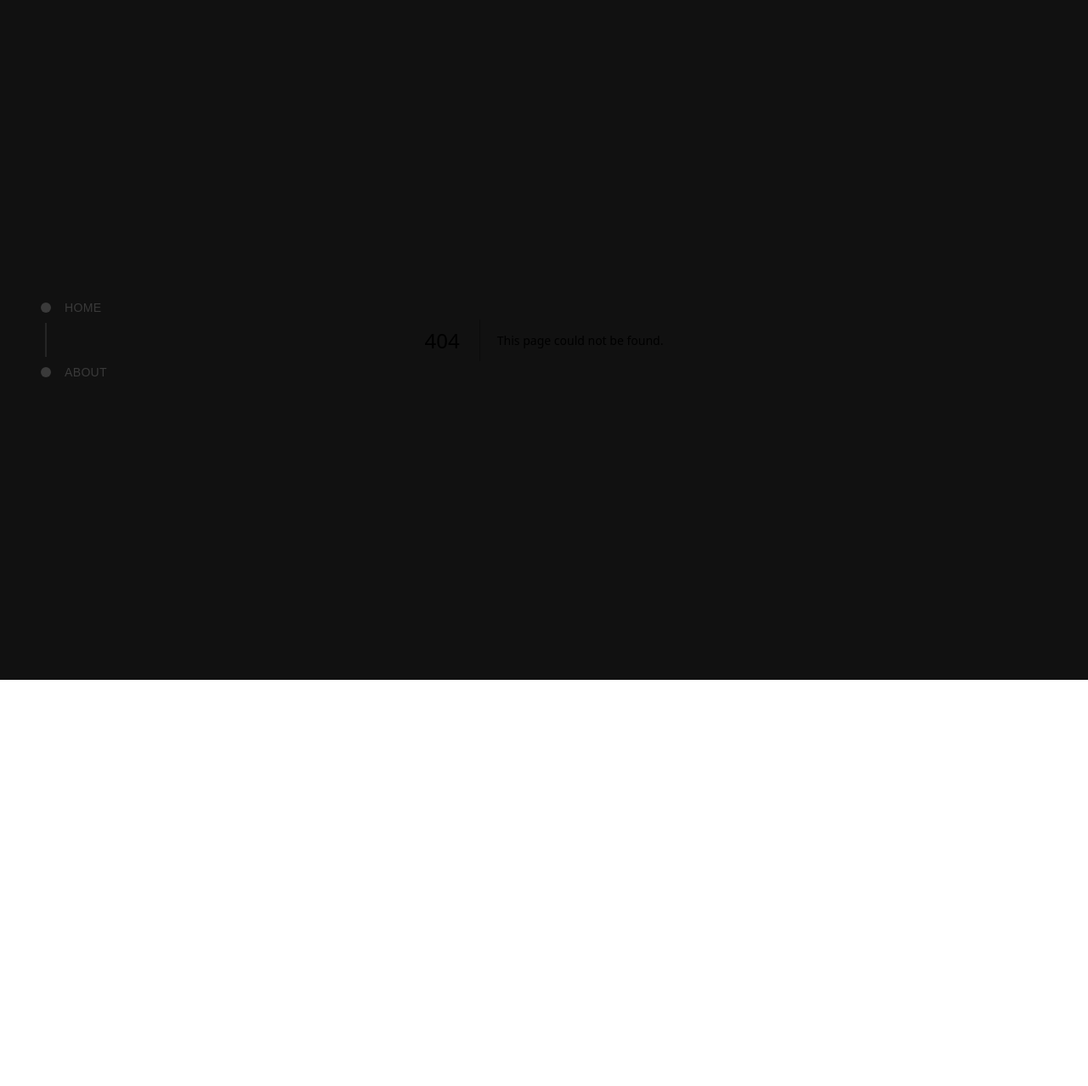
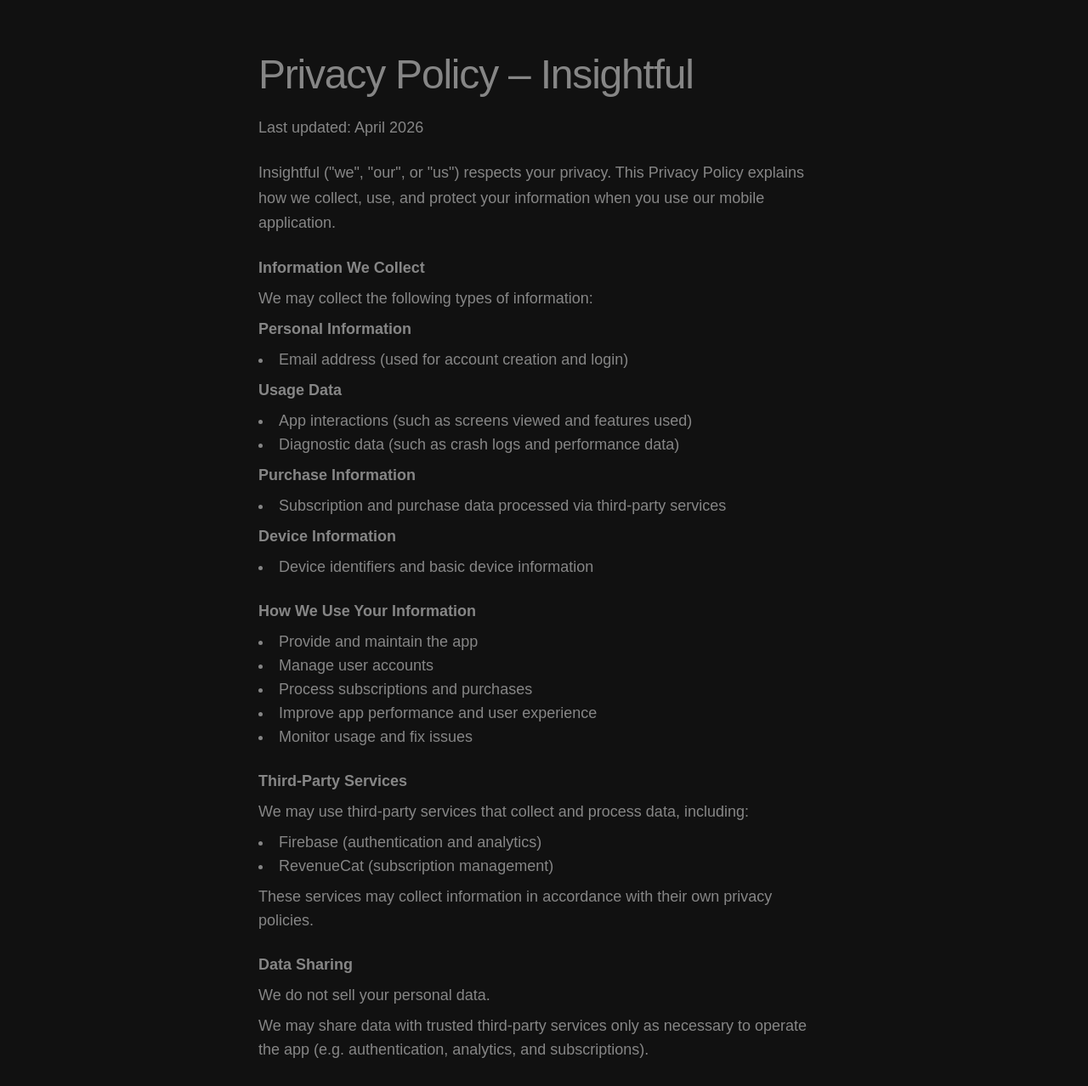
Before and after one commit to tolustevens/personal-site, a Next.js app: page /insightful/privacy-policy in a window 1280 px wide. Before the commit this address had no page. Shown: the top 1278 px of the page at 85% size. Before the commit the page ends 800 px from the top, so only its background shows below. Built offline with nearby package versions, Linux system fonts and the light colour scheme.

Commit message:
add insightful privacy policy and account deletion declaration

```diff
--- /dev/null
+++ b/src/app/insightful/account-deletion/page.tsx
@@ -0,0 +1,87 @@
+export default function AccountDeletion() {
+  return (
+    <div
+      className="max-w-md md:max-w-md lg:max-w-2xl mx-auto min-h-screen flex flex-col justify-center space-y-3 sm:space-y-4 md:space-y-6 mb-16 md:my-16"
+    >
+      <h2 className="text-3xl sm:text-4xl md:text-5xl tracking-tight">
+        Account Deletion – Insightful
+      </h2>
+
+      <div className="space-y-4 sm:space-y-6 text-base sm:text-lg text-[rgb(134,134,134)]">
+        <p className="leading-relaxed">
+          Last updated: April 2026
+        </p>
+
+        <p className="leading-relaxed">
+          If you would like to request deletion of your Insightful account and associated data, please follow the steps below.
+        </p>
+
+        <div className="space-y-2">
+          <h3 className="font-bold">How to Request Account Deletion</h3>
+
+          <p>
+            To request deletion of your account, please email:
+          </p>
+
+          <p className="text-[rgb(200,200,200)]">t.kenny.stevens@gmail.com</p>
+
+          <p>
+            Include the following information in your request:
+          </p>
+
+          <ul className="list-disc list-inside">
+            <li>The email address associated with your account</li>
+          </ul>
+
+          <p>
+            We may contact you to verify your identity before processing the request.
+          </p>
+        </div>
+
+        <div className="space-y-2">
+          <h3 className="font-bold">What Happens When You Request Deletion</h3>
+
+          <p>
+            When your request is processed, we will:
+          </p>
+
+          <ul className="list-disc list-inside">
+            <li>Delete your account</li>
+            <li>Remove associated personal data, including your email and app usage data</li>
+          </ul>
+        </div>
+
+        <div className="space-y-2">
+          <h3 className="font-bold">Data That May Be Retained</h3>
+
+          <p>
+            Some data may be retained where necessary for legal, financial, or security purposes, including:
+          </p>
+
+          <ul className="list-disc list-inside">
+            <li>Transaction and purchase records (for billing and compliance)</li>
+            <li>Records required to prevent fraud or enforce agreements</li>
+          </ul>
+        </div>
+
+        <div className="space-y-2">
+          <h3 className="font-bold">Processing Time</h3>
+
+          <p>
+            We aim to process all deletion requests within 7 days.
+          </p>
+        </div>
+
+        <div className="space-y-2">
+          <h3 className="font-bold">Contact</h3>
+
+          <p>
+            If you have any questions about account deletion, please contact:
+          </p>
+
+          <p className="text-[rgb(200,200,200)]">t.kenny.stevens@gmail.com</p>
+        </div>
+      </div>
+    </div>
+  )
+}
--- /dev/null
+++ b/src/app/insightful/page.tsx
@@ -0,0 +1,5 @@
+import { redirect } from 'next/navigation'
+
+export default function Insightful() {
+  redirect('/')
+}
--- /dev/null
+++ b/src/app/insightful/privacy-policy/page.tsx
@@ -0,0 +1,127 @@
+export default function PrivacyPolicy() {
+  return (
+    <div
+      className="max-w-md md:max-w-md lg:max-w-2xl mx-auto min-h-screen flex flex-col justify-center space-y-3 sm:space-y-4 md:space-y-6 mb-16 md:my-16"
+    >
+      <h2 className="text-3xl sm:text-4xl md:text-5xl tracking-tight">
+        Privacy Policy – Insightful
+      </h2>
+
+      <div className="space-y-4 sm:space-y-6 text-base sm:text-lg text-[rgb(134,134,134)]">
+        <p className="leading-relaxed">
+          Last updated: April 2026
+        </p>
+
+        <p className="leading-relaxed">
+          Insightful ("we", "our", or "us") respects your privacy. This Privacy Policy explains how we collect, use, and protect your information when you use our mobile application.
+        </p>
+
+        <div className="space-y-2">
+          <h3 className="font-bold">Information We Collect</h3>
+
+          <p>We may collect the following types of information:</p>
+
+          <p className="font-semibold">Personal Information</p>
+          <ul className="list-disc list-inside">
+            <li>Email address (used for account creation and login)</li>
+          </ul>
+
+          <p className="font-bold">Usage Data</p>
+          <ul className="list-disc list-inside">
+            <li>App interactions (such as screens viewed and features used)</li>
+            <li>Diagnostic data (such as crash logs and performance data)</li>
+          </ul>
+
+          <p className="font-bold">Purchase Information</p>
+          <ul className="list-disc list-inside">
+            <li>Subscription and purchase data processed via third-party services</li>
+          </ul>
+
+          <p className="font-bold">Device Information</p>
+          <ul className="list-disc list-inside">
+            <li>Device identifiers and basic device information</li>
+          </ul>
+        </div>
+
+        <div className="space-y-2">
+          <h3 className="font-bold">How We Use Your Information</h3>
+          <ul className="list-disc list-inside">
+            <li>Provide and maintain the app</li>
+            <li>Manage user accounts</li>
+            <li>Process subscriptions and purchases</li>
+            <li>Improve app performance and user experience</li>
+            <li>Monitor usage and fix issues</li>
+          </ul>
+        </div>
+
+        <div className="space-y-2">
+          <h3 className="font-bold">Third-Party Services</h3>
+          <p>
+            We may use third-party services that collect and process data, including:
+          </p>
+          <ul className="list-disc list-inside">
+            <li>Firebase (authentication and analytics)</li>
+            <li>RevenueCat (subscription management)</li>
+          </ul>
+          <p>
+            These services may collect information in accordance with their own privacy policies.
+          </p>
+        </div>
+
+        <div className="space-y-2">
+          <h3 className="font-bold">Data Sharing</h3>
+          <p>
+            We do not sell your personal data.
+          </p>
+          <p>
+            We may share data with trusted third-party services only as necessary to operate the app (e.g. authentication, analytics, and subscriptions).
+          </p>
+        </div>
+
+        <div className="space-y-2">
+          <h3 className="font-bold">Data Security</h3>
+          <p>
+            We take reasonable measures to protect your data. All data transmitted from the app is encrypted in transit using standard security protocols.
+          </p>
+        </div>
+
+        <div className="space-y-2">
+          <h3 className="font-bold">Data Retention</h3>
+          <p>
+            We retain your data only as long as necessary to provide the app’s functionality and comply with legal obligations.
+          </p>
+        </div>
+
+        <div className="space-y-2">
+          <h3 className="font-bold">Your Rights</h3>
+          <p>
+            You may request deletion of your account and associated data at any time by contacting us at:
+          </p>
+          <p className="text-[rgb(200,200,200)]">t.kenny.stevens@gmail.com</p>
+        </div>
+
+        <div className="space-y-2">
+          <h3 className="font-bold">Children's Privacy</h3>
+          <p>
+            Insightful is not intended for users under the age of 18. We do not knowingly collect data from children.
+          </p>
+        </div>
+
+        <div className="space-y-2">
+          <h3 className="font-bold">Changes to This Policy</h3>
+          <p>
+            We may update this Privacy Policy from time to time. Updates will be reflected on this page.
+          </p>
+        </div>
+
+        <div className="space-y-2">
+          <h3 className="font-bold">Contact Us</h3>
+          <p>
+            If you have any questions about this Privacy Policy, you can contact us at:
+          </p>
+          <p className="text-[rgb(200,200,200)]">t.kenny.stevens@gmail.com</p>
+        </div>
+      </div>
+    </div>
+  )
+}
--- a/src/app/layout.tsx
+++ b/src/app/layout.tsx
@@ -1,8 +1,8 @@
+/// @ts-ignore
+import "./globals.css";
 import type { Metadata } from "next";
 import { Geist, Geist_Mono } from "next/font/google";
-import "./globals.css";
-import MobileNavbar from "@/components/MobileNavbar";
-import DesktopNavbar from "@/components/DesktopNavbar";
+import Navbar from "@/components/Navbar";
 
 const geistSans = Geist({
   variable: "--font-geist-sans",
@@ -25,10 +25,9 @@ export default function RootLayout({ children }: { children: React.ReactNode })
       <body className={`${geistSans.variable} ${geistMono.variable} antialiased`}>
         <div className="min-h-screen flex flex-col bg-[rgb(17,17,17)]">
           <main className="flex-1 w-full px-4 sm:px-6 lg:px-8 pt-16 md:pt-0">
+            <Navbar />
             {children}
           </main>
-          <MobileNavbar />
-          <DesktopNavbar />
         </div>
       </body>
     </html>
--- /dev/null
+++ b/src/components/Navbar.tsx
@@ -0,0 +1,21 @@
+"use client"
+
+import { usePathname } from 'next/navigation'
+import DesktopNavbar from "./DesktopNavbar";
+import MobileNavbar from "./MobileNavbar";
+
+const EXTERNAL_LINK_ROUTES = ['/insightful']
+
+export default function Navbar() {
+  const pathname = usePathname()
+  const hideNav = EXTERNAL_LINK_ROUTES.some(route => pathname.startsWith(route))
+
+  if (hideNav) return null
+
+  return (
+    <>
+      <MobileNavbar />
+      <DesktopNavbar />
+    </>
+  )
+}
```
